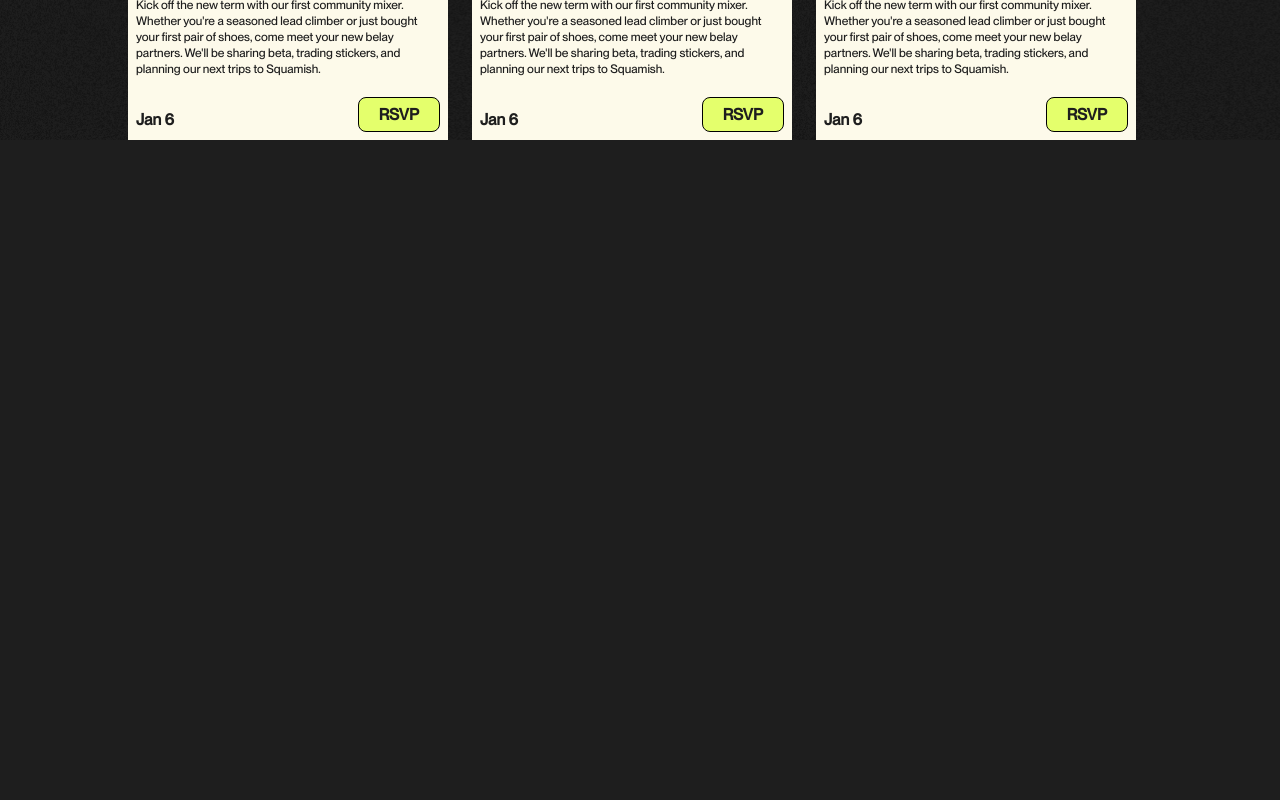
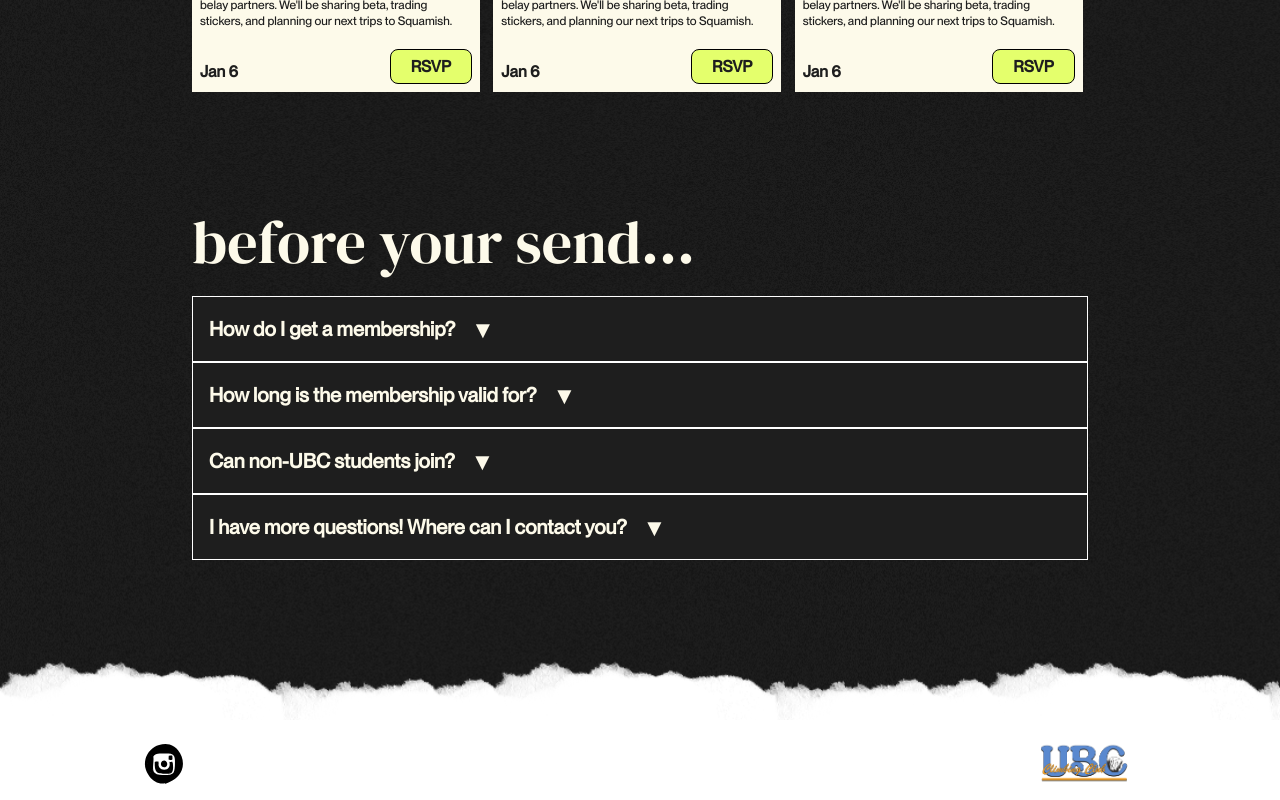
Before and after one commit to yhaooo11/UBCC-Website, a Next.js app: page / in a window 1280 px wide. Shown: the part 1730-2530 px from the top of the page. Before the commit the page ends 1870 px from the top, so only its background shows below. Built offline with nearby package versions, Linux system fonts and the light colour scheme; a web font is replaced by a local one.

Commit message:
faq and footer

```diff
--- a/src/app/page.js
+++ b/src/app/page.js
@@ -12,11 +12,12 @@ export default function Home() {
       <Navigation />
       <HeroSection />
       <Events />
+      <FAQ />
+      <Footer />
       {/* <HeroSection />
       <AboutSection />
       <ExecMembers />
-      <FAQ />
-      <Footer /> */}
+       */}
     </main>
   );
 }
--- a/src/components/layout/Card.js
+++ b/src/components/layout/Card.js
@@ -1,6 +1,6 @@
 export default function Card({ title, description, date, link, imgUrl }) {
     return (
-        <div className="relative w-80 bg-[#FDFAEA] p-2 text-background">
+        <div className="relative w-72 bg-[#FDFAEA] p-2 text-background">
             <img src="/stickers/tape3.svg"
                 className="absolute top-[-40] left-1/2 -translate-x-1/2 z-20 w-24 rotate-[-2deg]" />
             <img
--- a/src/components/layout/Footer.js
+++ b/src/components/layout/Footer.js
@@ -1,13 +1,25 @@
 export default function Footer() {
   return (
-    <footer className="w-full bg-[#D894A6] py-6 px-8 md:px-16">
-      <div className="max-w-6xl mx-auto flex justify-between items-center">
-        <a href="https://www.instagram.com/ubcclimbingclub/" target="_blank" rel="noopener noreferrer" className="text-[#E1DFC7] font-bold font-sans text-md hover:text-white transition-colors">
-          instagram
+    <footer className="w-full h-35 mt-25 text-background relative overflow-hidden">
+      <div className="absolute inset-0" style={{
+        backgroundImage: 'url(/paper.png), url(/paper.png)',
+        backgroundRepeat: 'repeat-x, repeat-x',
+        backgroundPosition: '0 0, 60px 0',
+        backgroundSize: 'auto 100%',
+        backgroundColor: 'transparent',
+        transform: 'rotate(180deg)'
+      }}></div>
+      <div className="flex justify-between items-center w-full h-20 bg-white absolute bottom-0 z-20 px-36 pt-2">
+        <a href="https://www.instagram.com/ubcclimbingclub/"
+          target="_blank" rel="noopener noreferrer" >
+          <img src="/instagram-logo.svg" className="w-10" />
         </a>
-        {/* <a href="#" className="text-[#E1DFC7] font-sans text-sm hover:text-white transition-colors">
-          submit a photo
-        </a> */}
+
+        <img
+          src="/logo.png"
+          alt="UBCCC logo"
+          className="w-26"
+        />
       </div>
     </footer>
   );
--- a/src/components/sections/Events.js
+++ b/src/components/sections/Events.js
@@ -7,14 +7,14 @@ export default function Events() {
 
   return (
     <section id="events" className="mt-30">
-      <div className="mx-auto max-w-3xl mb-12">
+      <div className="mx-auto max-w-4xl mb-12">
         <h2 className="mb-3 text-6xl font-serif">upcoming sends...</h2>
         <div className="text-2xl font-pp-neue-montreal">
           Checkout events below and sign up!
         </div>
       </div>
 
-      <div className="grid grid-cols-3 gap-x-2 gap-y-6 mx-auto max-w-5xl">
+      <div className="grid grid-cols-3 gap-x-2 gap-y-6 mx-auto max-w-4xl">
         <Card
           title={"The Send Off"}
           description={"Kick off the new term with our first community mixer. Whether you're a seasoned lead climber or just bought your first pair of shoes, come meet your new belay partners. We'll be sharing beta, trading stickers, and planning our next trips to Squamish."}
--- a/src/components/sections/FAQ.js
+++ b/src/components/sections/FAQ.js
@@ -11,63 +11,37 @@ export default function FAQ() {
   };
 
   return (
-    <section id="faq" className="relative w-full bg-[#77A5B5] py-16 px-8 md:px-16">
-      {/* FLASHED! Star Badge */}
-      <div className="hidden md:block absolute bottom-45 left-20 z-10 transform -rotate-12">
-        <div className="relative w-56 h-56 md:w-60 md:h-60">
-          <svg viewBox="0 0 100 100" className="w-full h-full filter drop-shadow-lg">
-            <polygon
-              points="50,5 61,35 95,35 67,55 78,85 50,65 22,85 33,55 5,35 39,35"
-              fill="#FFCE3C"
-              stroke="black"
-              strokeWidth="1"
-              strokeLinejoin="round"
-            />
-          </svg>
-          <p
-            className="absolute inset-0 flex items-center justify-center text-[#E1DFC6] font-bold text-sm md:text-lg uppercase font-sans"
-            style={{
-              textShadow:
-                '-1px -1px 0 #000, 1px -1px 0 #000, -1px 1px 0 #000, 1px 1px 0 #000',
-            }}
-          >
-            FLASHED!
-          </p>
-        </div>
-      </div>
+    <section id="faq" className="mx-auto max-w-4xl mt-30">
+      <h2 className="mb-6 font-serif text-6xl">before your send...</h2>
 
-      <div className="max-w-4xl mx-auto">
-        <h2 className="text-4xl md:text-5xl font-bold text-[#FFCE3C] font-sans mb-12 text-center underline decoration-4 underline-offset-4">
-          Frequently Asked Questions
-        </h2>
-
-        <div className="space-y-6">
+      <div>
         {faqs.map((faq, index) => (
-            <div key={index} className="flex items-start gap-4">
+          <div key={index} className="flex items-start">
             <div className="flex-1">
               <button
                 onClick={() => toggleFAQ(index)}
-                  className="w-full text-left flex items-center justify-between gap-4 group"
+                className="bg-[#1E1E1E] w-full p-4 border-white border text-left flex flex-col gap-4 group"
               >
-                  <h3 className="text-[#FFCE3C] font-sans text-xl font-semibold">
+                <div className="flex items-center justify-between gap-4">
+                  <h3 className="font-pp-neue-montreal text-xl font-semibold">
                     {faq.question}
                   </h3>
-                  <span className={`text-[#FFCE3C] text-2xl transition-transform duration-200 ${openIndex === index ? 'rotate-180' : ''}`}>
+                  <span className={`text-2xl transition-transform duration-200 ${openIndex === index ? 'rotate-180' : ''}`}>
                     ▼
                   </span>
-                </button>
+                </div>
                 {faq.answer && openIndex === index && (
-                  <div className="mt-2 overflow-hidden animate-fadeIn">
-                    <p className="text-gray-200 font-sans text-base">
+                  <div className="overflow-hidden animate-fadeIn">
+                    <p className="text-gray-200 font-pp-neue-montreal text-base">
                       {faq.answer}
                     </p>
                   </div>
                 )}
+              </button>
             </div>
           </div>
         ))}
       </div>
-      </div>
     </section>
   );
 }
--- a/src/components/sections/HeroSection.js
+++ b/src/components/sections/HeroSection.js
@@ -1,6 +1,6 @@
 export default function HeroSection() {
   return (
-    <section className="mx-auto max-w-3xl text-9xl">
+    <section className="mx-auto max-w-4xl text-9xl">
       <div className="h-[10rem] mb-10 flex content-between justify-between font-judson text-[10rem]">
         UBC
         <div className="relative w-[60%]">
```
Also changed, not shown: public/instagram-logo.svg (added). Lines whose indentation alone changed are shown as unchanged.
